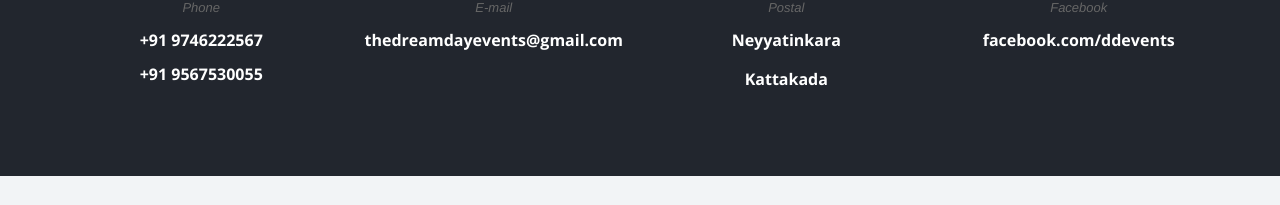
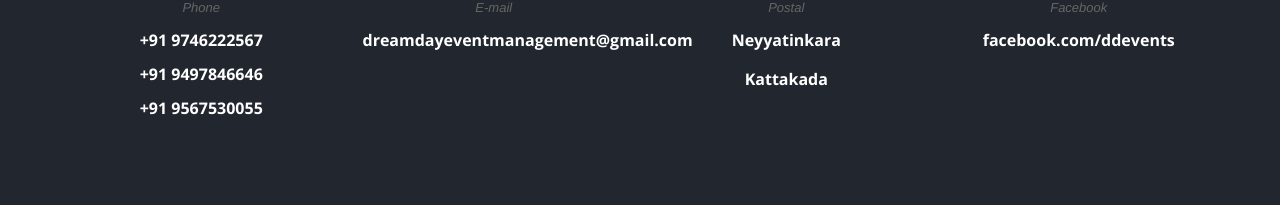
Before and after one commit to thedreamdayevents/dreamday, a plain HTML site: page index.html in a window 1280 px wide. Shown: the part 9695-9900 px from the top of the page. Before the commit the page ends 9871 px from the top, so only its background shows below. Drawn offline with nearby package versions, Linux system fonts and the light colour scheme; files whose address does not match are found by name.

Commit message:
numbersupdated

```diff
--- a/index.html
+++ b/index.html
@@ -468,7 +468,9 @@
                                     Phone</p>
                                 <h3>
                                         +91 9746222567<br>
-                                        +91 9567530055</h3>
+					+91 9497846646<br>
+                                        +91 9567530055
+				    </h3>
                             </div>
                         </div>
                     </div>
@@ -479,7 +481,7 @@
                                 <p>
                                     E-mail</p>
                                 <h3>
-                                   thedreamdayevents@gmail.com</h3>
+                                  dreamdayeventmanagement@gmail.com</h3>
                             </div>
                         </div>
                     </div>
```
